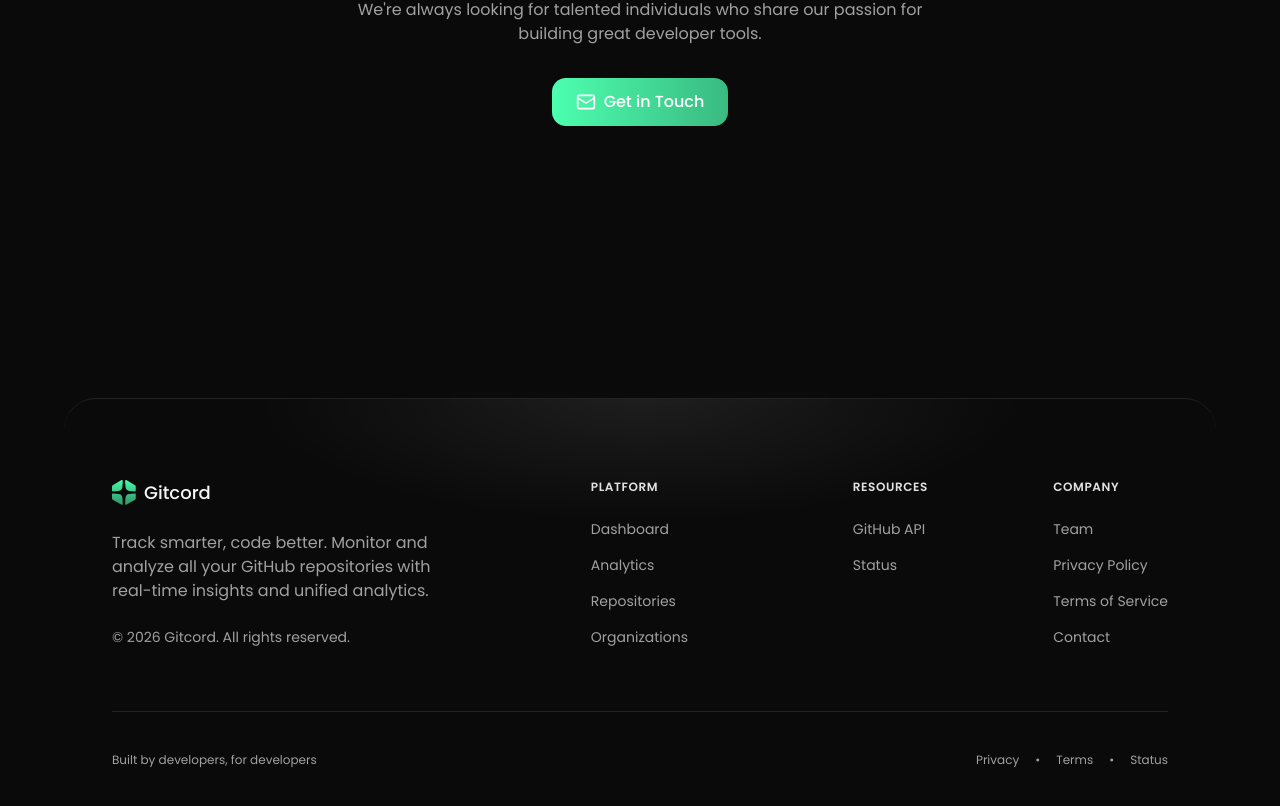
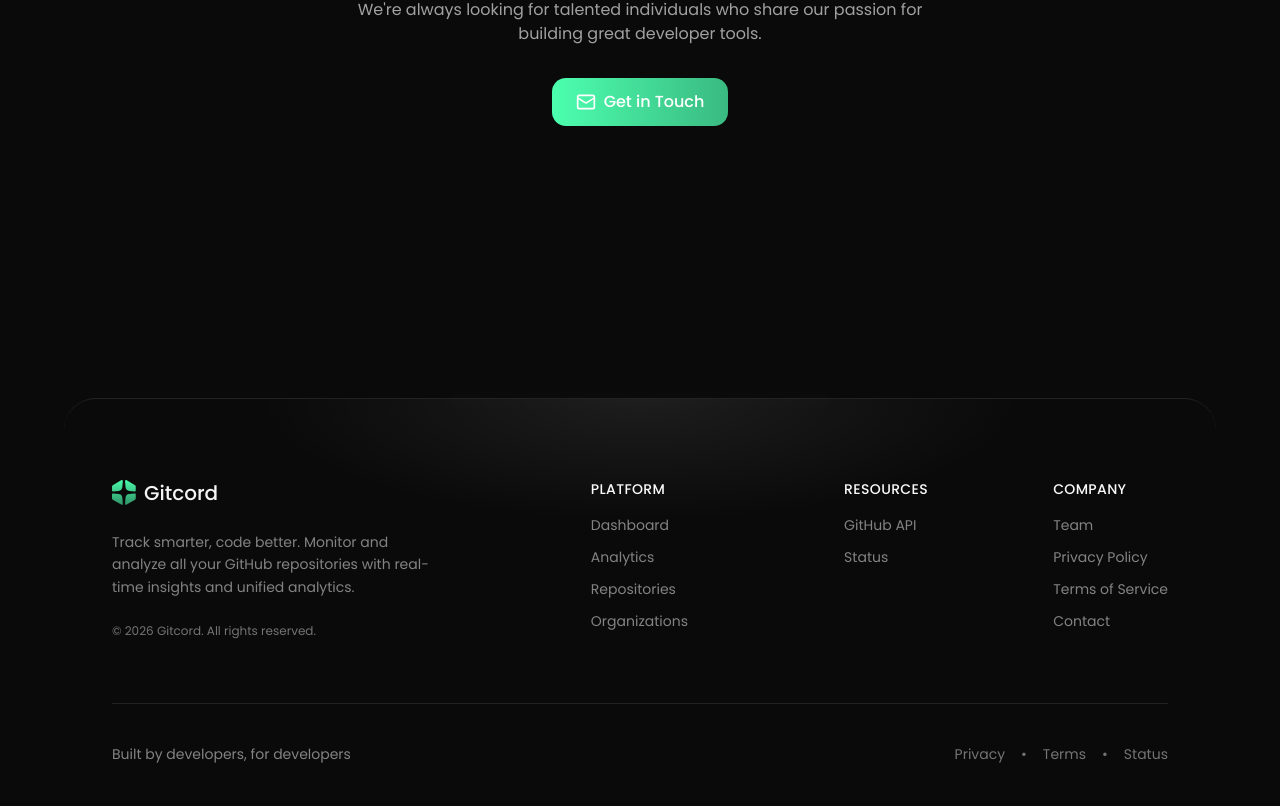
Before and after one commit to trygitcord/gitcord, a Next.js app: page /team in a window 1280 px wide. Shown: the part 1281-2087 px from the top of the page. Built offline with nearby package versions, Linux system fonts and the light colour scheme; no server answers.

Commit message:
style: Improve footer typography and spacing for better readability

```diff
--- a/src/components/landing/footer-section.tsx
+++ b/src/components/landing/footer-section.tsx
@@ -63,17 +63,17 @@ export function Footer() {
                 width={24}
                 height={24}
               />
-              <h1 className="text-lg font-medium text-neutral-900 dark:text-neutral-100">
+              <h1 className="text-xl font-medium text-neutral-900 dark:text-neutral-100">
                 Gitcord
               </h1>
             </div>
           </div>
-          <p className="text-muted-foreground mt-4 max-w-sm font-normal">
+          <p className="text-muted-foreground/80 mt-4 max-w-sm text-sm leading-relaxed">
             Track smarter, code better. Monitor and analyze all your GitHub
             repositories with real-time insights and unified analytics.
           </p>
 
-          <p className="text-muted-foreground mt-8 text-sm md:mt-4">
+          <p className="text-muted-foreground/70 mt-8 text-xs md:mt-4">
             © {new Date().getFullYear()} Gitcord. All rights reserved.
           </p>
         </AnimatedContainer>
@@ -82,15 +82,15 @@ export function Footer() {
           {footerLinks.map((section, index) => (
             <AnimatedContainer key={section.label} delay={0.1 + index * 0.1}>
               <div className="mb-12 md:mb-0">
-                <h3 className="text-xs font-semibold text-foreground/90 uppercase tracking-wider">
+                <h3 className="text-sm font-medium text-foreground uppercase tracking-wide mb-4">
                   {section.label}
                 </h3>
-                <ul className="text-muted-foreground mt-6 space-y-4 text-sm">
+                <ul className="text-muted-foreground/80 space-y-3 text-sm">
                   {section.links.map((link) => (
                     <li key={link.title}>
                       <Link
                         href={link.href}
-                        className="hover:text-foreground inline-flex items-center gap-2 transition-all duration-300 hover:translate-x-1"
+                        className="hover:text-foreground inline-flex items-center gap-2 transition-all duration-200 hover:translate-x-0.5 hover:underline"
                         target="_blank"
                         rel={
                           link.href.startsWith("http")
@@ -115,11 +115,11 @@ export function Footer() {
       {/* Bottom section with additional info */}
       <AnimatedContainer delay={0.5} className="w-full">
         <div className="border-t border-foreground/10 mt-16 pt-10 flex flex-col md:flex-row items-center justify-between gap-6">
-          <div className="flex items-center gap-6 text-xs text-muted-foreground">
+          <div className="flex items-center gap-6 text-sm text-muted-foreground/80">
             <span>Built by developers, for developers</span>
           </div>
           <div className="flex items-center gap-6">
-            <div className="flex items-center gap-4 text-xs text-muted-foreground">
+            <div className="flex items-center gap-4 text-sm text-muted-foreground/70">
               <Link
                 href="/privacy"
                 className="hover:text-foreground transition-colors"
```
